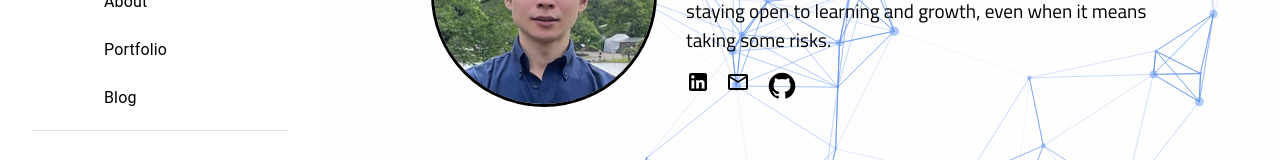
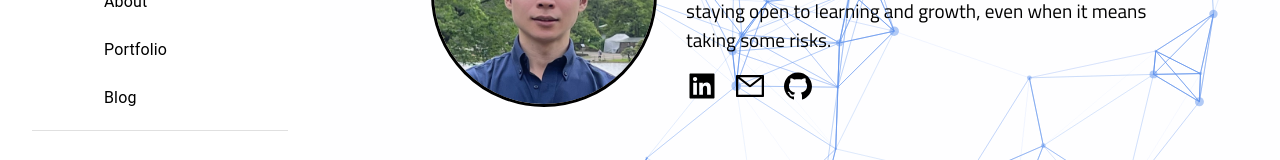
Before and after one commit to Ak1t0-Dev/my-portfolio, a React (Create React App) app: page / in a window 1280 px wide. Shown: the part 374-534 px from the top of the page. Built offline with nearby package versions, Linux system fonts and the light colour scheme.

Commit message:
update: added links

```diff
--- a/src/components/Home/index.tsx
+++ b/src/components/Home/index.tsx
@@ -1,9 +1,14 @@
 import { Box, keyframes, styled } from "@mui/material";
-import LinkedInIcon from "@mui/icons-material/LinkedIn";
-import EmailOutlinedIcon from "@mui/icons-material/EmailOutlined";
-import { BiLogoGithub } from "react-icons/bi";
+import { AiFillLinkedin, AiOutlineMail, AiFillGithub } from "react-icons/ai";
 import myImage from "../../assets/images/profile.jpeg";
-import { fullName, jobTitle, message } from "../../constants/aboutme";
+import {
+  email,
+  fullName,
+  gitHubUrl,
+  jobTitle,
+  linkedInUrl,
+  message,
+} from "../../constants/aboutme";
 import "../style.css";
 
 export const Home = () => {
@@ -28,13 +33,19 @@ export const Home = () => {
         <StyledParagraph>{message}</StyledParagraph>
         <StyledList>
           <li>
-            <LinkedInIcon className="icon" />
+            <StyledAnchor href={linkedInUrl} target="_blank" rel="noreferrer">
+              <AiFillLinkedin className="icon" />
+            </StyledAnchor>
           </li>
           <li>
-            <EmailOutlinedIcon className="icon" />
+            <StyledAnchor href={email}>
+              <AiOutlineMail className="icon" />
+            </StyledAnchor>
           </li>
           <li>
-            <BiLogoGithub className="icon" />
+            <StyledAnchor href={gitHubUrl} target="_blank" rel="noreferrer">
+              <AiFillGithub className="icon" />
+            </StyledAnchor>
           </li>
         </StyledList>
       </StyledIntroduce>
@@ -135,3 +146,12 @@ const StyledImg = styled("div")({
   backgroundImage: `url(${myImage})`,
   outline: "3px solid black",
 });
+
+const StyledAnchor = styled("a")({
+  textDecoration: "none",
+  color: "black",
+  transition: "0.5s",
+  "&:hover": {
+    color: "#4169E1",
+  },
+});
--- a/src/constants/aboutme.ts
+++ b/src/constants/aboutme.ts
@@ -3,6 +3,10 @@ export const jobTitle = "Full-stack Developer";
 export const message =
   "All about taking a step, diving headfirst into challenges, and staying open to learning and growth, even when it means taking some risks.";
 export const aboutMeDetails = `Hi there! Thanks for your visit\u{1F601} I am a dedicated and driven software engineer with 6 years experience in full-stack development. Focused problem solver and seeking to apply proven software development skills in a small team environment to create excellent software solutions.`;
+export const linkedInUrl =
+  "https://www.linkedin.com/in/akito-tobita-910878247/";
+export const gitHubUrl = "https://github.com/Ak1t0-Dev";
+export const email = "mailto:akit0bita.001@gmail.com";
 
 export const profile = {
   location: "Vancouver, BC",
```
